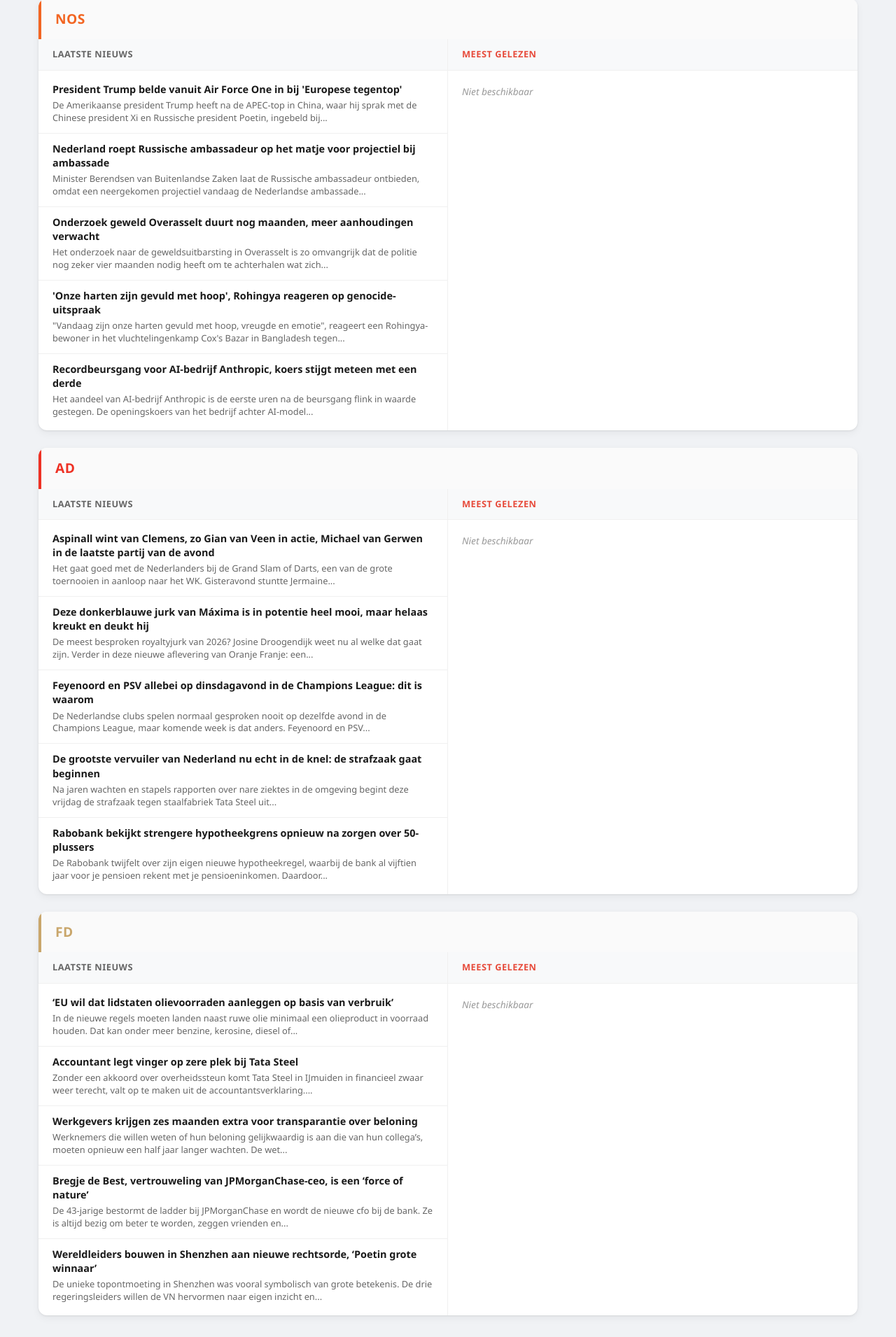
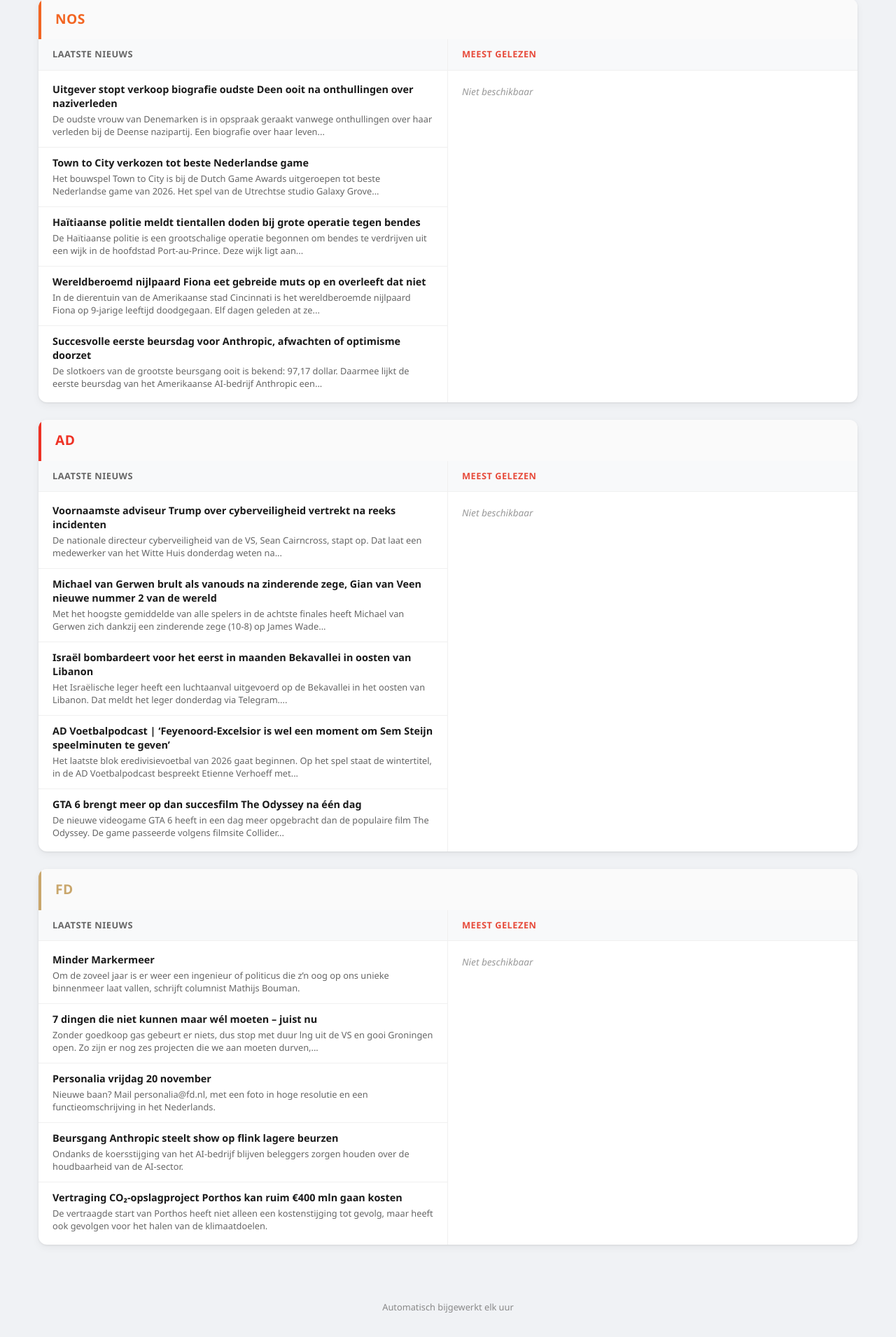
Before and after one commit to rogierlangen/News, a plain HTML site: page index.html in a window 1280 px wide. Shown: the part 149-2060 px from the top of the page at 70% size. Drawn offline with Linux system fonts and the light colour scheme.

Commit message:
Nieuws bijgewerkt 20-11-2026 02:07

```diff
--- a/index.html
+++ b/index.html
@@ -185,7 +185,7 @@
 <body>
     <header class="header">
         <h1>Nieuwsoverzicht </h1>
-        <p class="update-tijd">Laatst bijgewerkt: 19-11-2026 om 20:15</p>
+        <p class="update-tijd">Laatst bijgewerkt: 20-11-2026 om 02:07</p>
     </header>
 
     <main class="container">
@@ -200,37 +200,37 @@
                     <div class="artikelen">
 
         <article class="artikel">
-            <a href="https://nos.nl/l/2640194" target="_blank" class="artikel-link">
-                <h3>President Trump belde vanuit Air Force One in bij &#x27;Europese tegentop&#x27;</h3>
-                <p class="beschrijving">De Amerikaanse president Trump heeft na de APEC-top in China, waar hij sprak met de Chinese president Xi en Russische president Poetin, ingebeld bij...</p>
+            <a href="https://nos.nl/l/2640218" target="_blank" class="artikel-link">
+                <h3>Uitgever stopt verkoop biografie oudste Deen ooit na onthullingen over naziverleden</h3>
+                <p class="beschrijving">De oudste vrouw van Denemarken is in opspraak geraakt vanwege onthullingen over haar verleden bij de Deense nazipartij. Een biografie over haar leven...</p>
             </a>
         </article>
 
         <article class="artikel">
-            <a href="https://nos.nl/l/2640193" target="_blank" class="artikel-link">
-                <h3>Nederland roept Russische ambassadeur op het matje voor projectiel bij ambassade</h3>
-                <p class="beschrijving">Minister Berendsen van Buitenlandse Zaken laat de Russische ambassadeur ontbieden, omdat een neergekomen projectiel vandaag de Nederlandse ambassade...</p>
+            <a href="https://nos.nl/l/2640217" target="_blank" class="artikel-link">
+                <h3>Town to City verkozen tot beste Nederlandse game</h3>
+                <p class="beschrijving">Het bouwspel Town to City is bij de Dutch Game Awards uitgeroepen tot beste Nederlandse game van 2026. Het spel van de Utrechtse studio Galaxy Grove...</p>
             </a>
         </article>
 
         <article class="artikel">
-            <a href="https://nos.nl/l/2640180" target="_blank" class="artikel-link">
-                <h3>Onderzoek geweld Overasselt duurt nog maanden, meer aanhoudingen verwacht</h3>
-                <p class="beschrijving">Het onderzoek naar de geweldsuitbarsting in Overasselt is zo omvangrijk dat de politie nog zeker vier maanden nodig heeft om te achterhalen wat zich...</p>
+            <a href="https://nos.nl/l/2640215" target="_blank" class="artikel-link">
+                <h3>Haïtiaanse politie meldt tientallen doden bij grote operatie tegen bendes</h3>
+                <p class="beschrijving">De Haïtiaanse politie is een grootschalige operatie begonnen om bendes te verdrijven uit een wijk in de hoofdstad Port-au-Prince. Deze wijk ligt aan...</p>
             </a>
         </article>
 
         <article class="artikel">
-            <a href="https://nos.nl/l/2640179" target="_blank" class="artikel-link">
-                <h3>&#x27;Onze harten zijn gevuld met hoop&#x27;, Rohingya reageren op genocide-uitspraak</h3>
-                <p class="beschrijving">&quot;Vandaag zijn onze harten gevuld met hoop, vreugde en emotie&quot;, reageert een Rohingya-bewoner in het vluchtelingenkamp Cox&#x27;s Bazar in Bangladesh tegen...</p>
+            <a href="https://nos.nl/l/2640213" target="_blank" class="artikel-link">
+                <h3>Wereldberoemd nijlpaard Fiona eet gebreide muts op en overleeft dat niet</h3>
+                <p class="beschrijving">In de dierentuin van de Amerikaanse stad Cincinnati is het wereldberoemde nijlpaard Fiona op 9-jarige leeftijd doodgegaan. Elf dagen geleden at ze...</p>
             </a>
         </article>
 
         <article class="artikel">
-            <a href="https://nos.nl/l/2640176" target="_blank" class="artikel-link">
-                <h3>Recordbeursgang voor AI-bedrijf Anthropic, koers stijgt meteen met een derde</h3>
-                <p class="beschrijving">Het aandeel van AI-bedrijf Anthropic is de eerste uren na de beursgang flink in waarde gestegen. De openingskoers van het bedrijf achter AI-model...</p>
+            <a href="https://nos.nl/l/2640208" target="_blank" class="artikel-link">
+                <h3>Succesvolle eerste beursdag voor Anthropic, afwachten of optimisme doorzet</h3>
+                <p class="beschrijving">De slotkoers van de grootste beursgang ooit is bekend: 97,17 dollar. Daarmee lijkt de eerste beursdag van het Amerikaanse AI-bedrijf Anthropic een...</p>
             </a>
         </article>
 
@@ -255,37 +255,37 @@
                     <div class="artikelen">
 
         <article class="artikel">
-            <a href="https://www.ad.nl/darts/aspinall-wint-van-clemens-zo-gian-van-veen-in-actie-michael-van-gerwen-in-de-laatste-partij-van-de-avond~a44ced04/" target="_blank" class="artikel-link">
-                <h3>Aspinall wint van Clemens, zo Gian van Veen in actie, Michael van Gerwen in de laatste partij van de avond</h3>
-                <p class="beschrijving">Het gaat goed met de Nederlanders bij de Grand Slam of Darts, een van de grote toernooien in aanloop naar het WK. Gisteravond stuntte Jermaine...</p>
+            <a href="https://www.ad.nl/buitenland/voornaamste-adviseur-trump-over-cyberveiligheid-vertrekt-na-reeks-incidenten~ae67dd9c/" target="_blank" class="artikel-link">
+                <h3>Voornaamste adviseur Trump over cyberveiligheid vertrekt na reeks incidenten</h3>
+                <p class="beschrijving">De nationale directeur cyberveiligheid van de VS, Sean Cairncross, stapt op. Dat laat een medewerker van het Witte Huis donderdag weten na...</p>
             </a>
         </article>
 
         <article class="artikel">
-            <a href="https://www.ad.nl/show/deze-donkerblauwe-jurk-van-maxima-is-in-potentie-heel-mooi-maar-helaas-kreukt-en-deukt-hij~a86341f9/" target="_blank" class="artikel-link">
-                <h3>Deze donkerblauwe jurk van Máxima is in potentie heel mooi, maar helaas kreukt en deukt hij</h3>
-                <p class="beschrijving">De meest besproken royaltyjurk van 2026? Josine Droogendijk weet nu al welke dat gaat zijn. Verder in deze nieuwe aflevering van Oranje Franje: een...</p>
+            <a href="https://www.ad.nl/darts/michael-van-gerwen-brult-als-vanouds-na-zinderende-zege-gian-van-veen-nieuwe-nummer-2-van-de-wereld~a44ced04/" target="_blank" class="artikel-link">
+                <h3>Michael van Gerwen brult als vanouds na zinderende zege, Gian van Veen nieuwe nummer 2 van de wereld</h3>
+                <p class="beschrijving">Met het hoogste gemiddelde van alle spelers in de achtste finales heeft Michael van Gerwen zich dankzij een zinderende zege (10-8) op James Wade...</p>
             </a>
         </article>
 
         <article class="artikel">
-            <a href="https://www.ad.nl/voetbal/feyenoord-en-psv-allebei-op-dinsdagavond-in-de-champions-league-dit-is-waarom~a94fcef3/" target="_blank" class="artikel-link">
-                <h3>Feyenoord en PSV allebei op dinsdagavond in de Champions League: dit is waarom</h3>
-                <p class="beschrijving">De Nederlandse clubs spelen normaal gesproken nooit op dezelfde avond in de Champions League, maar komende week is dat anders. Feyenoord en PSV...</p>
+            <a href="https://www.ad.nl/buitenland/israel-bombardeert-voor-het-eerst-in-maanden-bekavallei-in-oosten-van-libanon~ac528ac3/" target="_blank" class="artikel-link">
+                <h3>Israël bombardeert voor het eerst in maanden Bekavallei in oosten van Libanon</h3>
+                <p class="beschrijving">Het Israëlische leger heeft een luchtaanval uitgevoerd op de Bekavallei in het oosten van Libanon. Dat meldt het leger donderdag via Telegram....</p>
             </a>
         </article>
 
         <article class="artikel">
-            <a href="https://www.ad.nl/binnenland/de-grootste-vervuiler-van-nederland-nu-echt-in-de-knel-de-strafzaak-gaat-beginnen~a58624bc/" target="_blank" class="artikel-link">
-                <h3>De grootste vervuiler van Nederland nu echt in de knel: de strafzaak gaat beginnen</h3>
-                <p class="beschrijving">Na jaren wachten en stapels rapporten over nare ziektes in de omgeving begint deze vrijdag de strafzaak tegen staalfabriek Tata Steel uit...</p>
+            <a href="https://www.ad.nl/voetbal/ad-voetbalpodcast-feyenoord-excelsior-is-wel-een-moment-om-sem-steijn-speelminuten-te-geven~a42af5cd9/" target="_blank" class="artikel-link">
+                <h3>AD Voetbalpodcast | ‘Feyenoord-Excelsior is wel een moment om Sem Steijn speelminuten te geven’</h3>
+                <p class="beschrijving">Het laatste blok eredivisievoetbal van 2026 gaat beginnen. Op het spel staat de wintertitel, in de AD Voetbalpodcast bespreekt Etienne Verhoeff met...</p>
             </a>
         </article>
 
         <article class="artikel">
-            <a href="https://www.ad.nl/economie/rabobank-bekijkt-strengere-hypotheekgrens-opnieuw-na-zorgen-over-50-plussers~a191bdd6/" target="_blank" class="artikel-link">
-                <h3>Rabobank bekijkt strengere hypotheekgrens opnieuw na zorgen over 50-plussers</h3>
-                <p class="beschrijving">De Rabobank twijfelt over zijn eigen nieuwe hypotheekregel, waarbij de bank al vijftien jaar voor je pensioen rekent met je pensioeninkomen. Daardoor...</p>
+            <a href="https://www.ad.nl/games/gta-6-brengt-meer-op-dan-succesfilm-the-odyssey-na-een-dag~a4dd0eca/" target="_blank" class="artikel-link">
+                <h3>GTA 6 brengt meer op dan succesfilm The Odyssey na één dag</h3>
+                <p class="beschrijving">De nieuwe videogame GTA 6 heeft in een dag meer opgebracht dan de populaire film The Odyssey. De game passeerde volgens filmsite Collider...</p>
             </a>
         </article>
 
@@ -310,37 +310,37 @@
                     <div class="artikelen">
 
         <article class="artikel">
-            <a href="https://fd.nl/economie/1620127/eu-wil-dat-lidstaten-olievoorraden-aanleggen-op-basis-van-verbruik" target="_blank" class="artikel-link">
-                <h3>‘EU wil dat lidstaten olievoorraden aanleggen op basis van verbruik’</h3>
-                <p class="beschrijving">In de nieuwe regels moeten landen naast ruwe olie minimaal een olieproduct in voorraad houden. Dat kan onder meer benzine, kerosine, diesel of...</p>
+            <a href="https://fd.nl/opinie/1620049/minder-markermeer" target="_blank" class="artikel-link">
+                <h3>Minder Markermeer</h3>
+                <p class="beschrijving">Om de zoveel jaar is er weer een ingenieur of politicus die z’n oog op ons unieke binnenmeer laat vallen, schrijft columnist Mathijs Bouman.</p>
             </a>
         </article>
 
         <article class="artikel">
-            <a href="https://fd.nl/opinie/1620058/accountant-legt-vinger-op-zere-plek-bij-tata-steel" target="_blank" class="artikel-link">
-                <h3>Accountant legt vinger op zere plek bij Tata Steel</h3>
-                <p class="beschrijving">Zonder een akkoord over overheidssteun komt Tata Steel in IJmuiden in financieel zwaar weer terecht, valt op te maken uit de accountantsverklaring....</p>
+            <a href="https://fd.nl/opinie/1619013/7-dingen-die-niet-kunnen-maar-wel-moeten-juist-nu" target="_blank" class="artikel-link">
+                <h3>7 dingen die niet kunnen maar wél moeten – juist nu</h3>
+                <p class="beschrijving">Zonder goedkoop gas gebeurt er niets, dus stop met duur lng uit de VS en gooi Groningen open. Zo zijn er nog zes projecten die we aan moeten durven,...</p>
             </a>
         </article>
 
         <article class="artikel">
-            <a href="https://fd.nl/politiek/1620116/werkgevers-krijgen-zes-maanden-extra-voor-transparantie-over-beloning" target="_blank" class="artikel-link">
-                <h3>Werkgevers krijgen zes maanden extra voor transparantie over beloning</h3>
-                <p class="beschrijving">Werknemers die willen weten of hun beloning gelijkwaardig is aan die van hun collega’s, moeten opnieuw een half jaar langer wachten. De wet...</p>
+            <a href="https://fd.nl/bedrijfsleven/1620046/personalia-vrijdag-20-november" target="_blank" class="artikel-link">
+                <h3>Personalia vrijdag 20 november</h3>
+                <p class="beschrijving">Nieuwe baan? Mail personalia@fd.nl, met een foto in hoge resolutie en een functieomschrijving in het Nederlands.</p>
             </a>
         </article>
 
         <article class="artikel">
-            <a href="https://fd.nl/financiele-markten/1620036/dimon-vertrouweling-bregje-de-best-is-een-natuurkracht" target="_blank" class="artikel-link">
-                <h3>Bregje de Best, vertrouweling van JPMorganChase-ceo, is een ‘force of nature’</h3>
-                <p class="beschrijving">De 43-jarige bestormt de ladder bij JPMorganChase en wordt de nieuwe cfo bij de bank. Ze is altijd bezig om beter te worden, zeggen vrienden en...</p>
+            <a href="https://fd.nl/financiele-markten/1620155/beursgang-anthropic-steelt-show-op-flink-lagere-beurzen" target="_blank" class="artikel-link">
+                <h3>Beursgang Anthropic steelt show op flink lagere beurzen</h3>
+                <p class="beschrijving">Ondanks de koersstijging van het AI-bedrijf blijven beleggers zorgen houden over de houdbaarheid van de AI-sector.</p>
             </a>
         </article>
 
         <article class="artikel">
-            <a href="https://fd.nl/politiek/1620126/wereldleiders-bouwen-in-shenzhen-aan-nieuwe-rechtsorde-poetin-grote-winnaar" target="_blank" class="artikel-link">
-                <h3>Wereldleiders bouwen in Shenzhen aan nieuwe rechtsorde, ‘Poetin grote winnaar’</h3>
-                <p class="beschrijving">De unieke topontmoeting in Shenzhen was vooral symbolisch van grote betekenis. De drie regeringsleiders willen de VN hervormen naar eigen inzicht en...</p>
+            <a href="https://fd.nl/politiek/1620129/vertraging-co-opslagproject-porthos-kan-ruim-400-mln-gaan-kosten" target="_blank" class="artikel-link">
+                <h3>Vertraging CO₂-opslagproject Porthos kan ruim €400 mln gaan kosten</h3>
+                <p class="beschrijving">De vertraagde start van Porthos heeft niet alleen een kostenstijging tot gevolg, maar heeft ook gevolgen voor het halen van de klimaatdoelen.</p>
             </a>
         </article>
 
```
Also changed, not shown: 1 other file.
